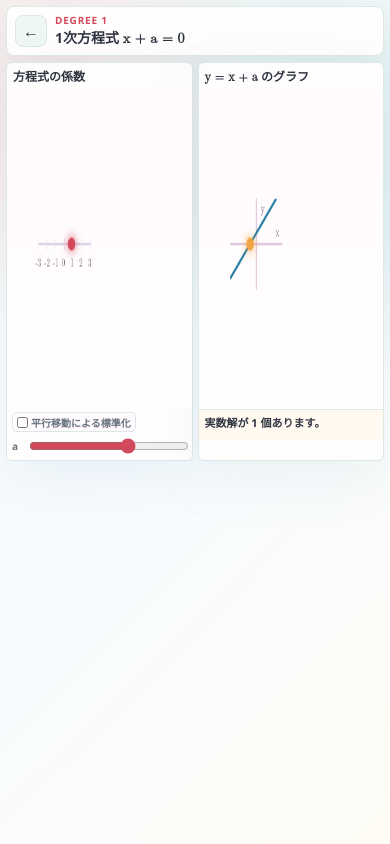
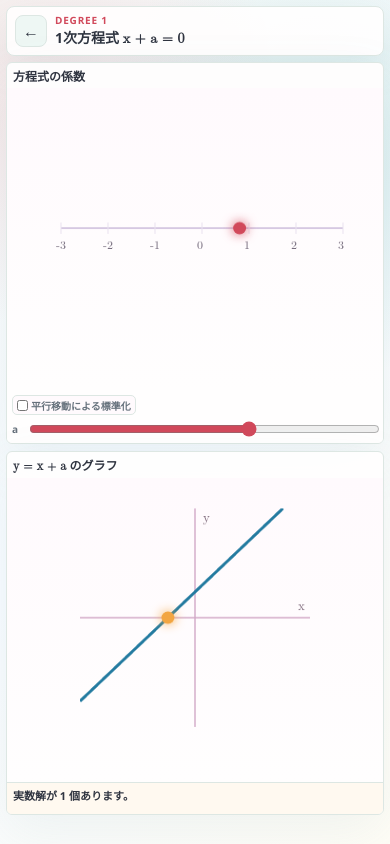
Before and after one commit to Monallowtail/equation-discriminant-viewer, a plain HTML site: page index.html in a window 390 px wide. Both pictures are taken after a click on the button "Degree 1". Drawn offline with Linux system fonts and the light colour scheme.

Commit message:
Add files via upload

```diff
--- a/index.html
+++ b/index.html
@@ -4,7 +4,7 @@
   <meta charset="utf-8" />
   <meta name="viewport" content="width=device-width, initial-scale=1" />
   <title>&#x65b9;&#x7a0b;&#x5f0f;&#x306e;&#x89e3;&#x306e;&#x69d8;&#x5b50;&#x3092;&#x898b;&#x3066;&#x307f;&#x3088;&#x3046;</title>
-  <link rel="stylesheet" href="styles.css?v=20260611-mobile" />
+  <link rel="stylesheet" href="styles.css?v=20260611-mobile-stack" />
 </head>
 <body>
   <main id="app">
--- a/styles.css
+++ b/styles.css
@@ -478,8 +478,8 @@ canvas {
 
   .panes {
     min-width: 0;
-    grid-template-columns: minmax(0, 1fr) minmax(0, 1fr);
-    gap: 6px;
+    grid-template-columns: minmax(0, 1fr);
+    gap: 8px;
     margin-top: 6px;
   }
 
@@ -524,8 +524,8 @@ canvas {
   }
 
   canvas {
-    height: min(42vh, 340px);
-    min-height: 220px;
+    height: min(40vh, 360px);
+    min-height: 260px;
   }
 
   #graph-canvas {
@@ -580,11 +580,11 @@ canvas {
   }
 
   .panes {
-    gap: 5px;
+    gap: 7px;
   }
 
   canvas {
-    height: 38vh;
-    min-height: 200px;
+    height: 36vh;
+    min-height: 240px;
   }
 }
```
